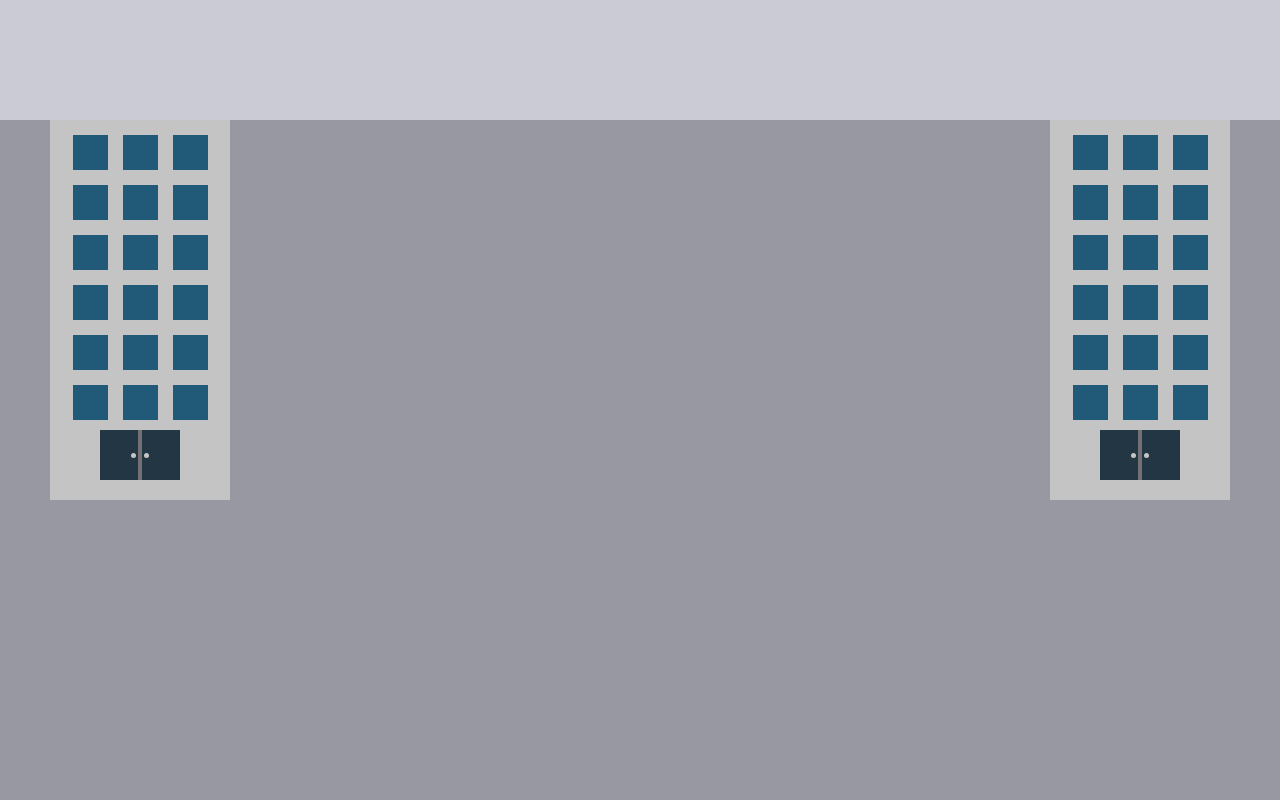
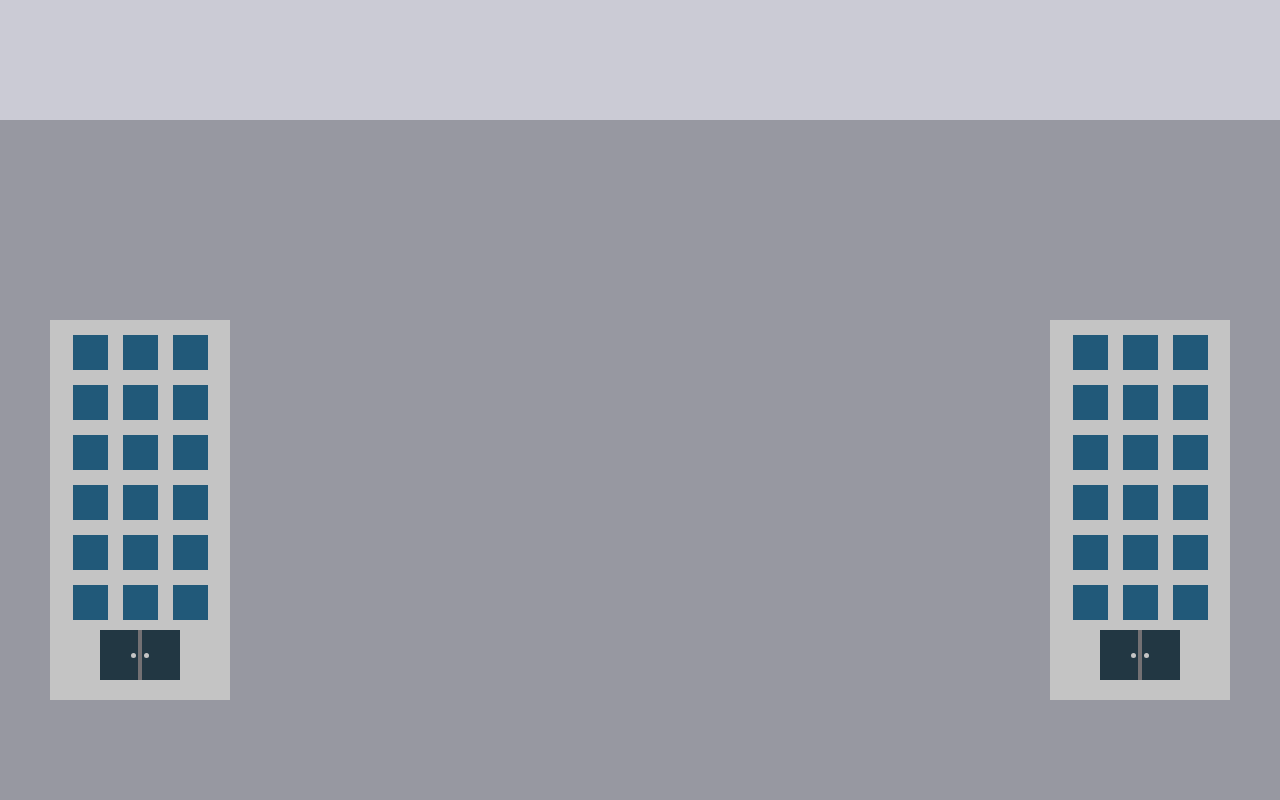
Before and after one commit to Junior-Developer-Group/lifecycle-of-plastics, a Vue app: page / in a window 1280 px wide. Shown: the part 380-1180 px from the top of the page. Built offline with nearby package versions, Linux system fonts and the light colour scheme.

Commit message:
DEV-295:Fix padding top for city block section

```diff
--- a/src/components/cityblock/CityBlock.vue
+++ b/src/components/cityblock/CityBlock.vue
@@ -20,7 +20,7 @@ export default {
 .city-block{
 	height:700px;
 	background-color:#9798A1;
-	padding:0 50px;
+	padding:200px 50px 0 50px;
 	&__buildings{
 		display:flex;
 		justify-content: space-between;
```
